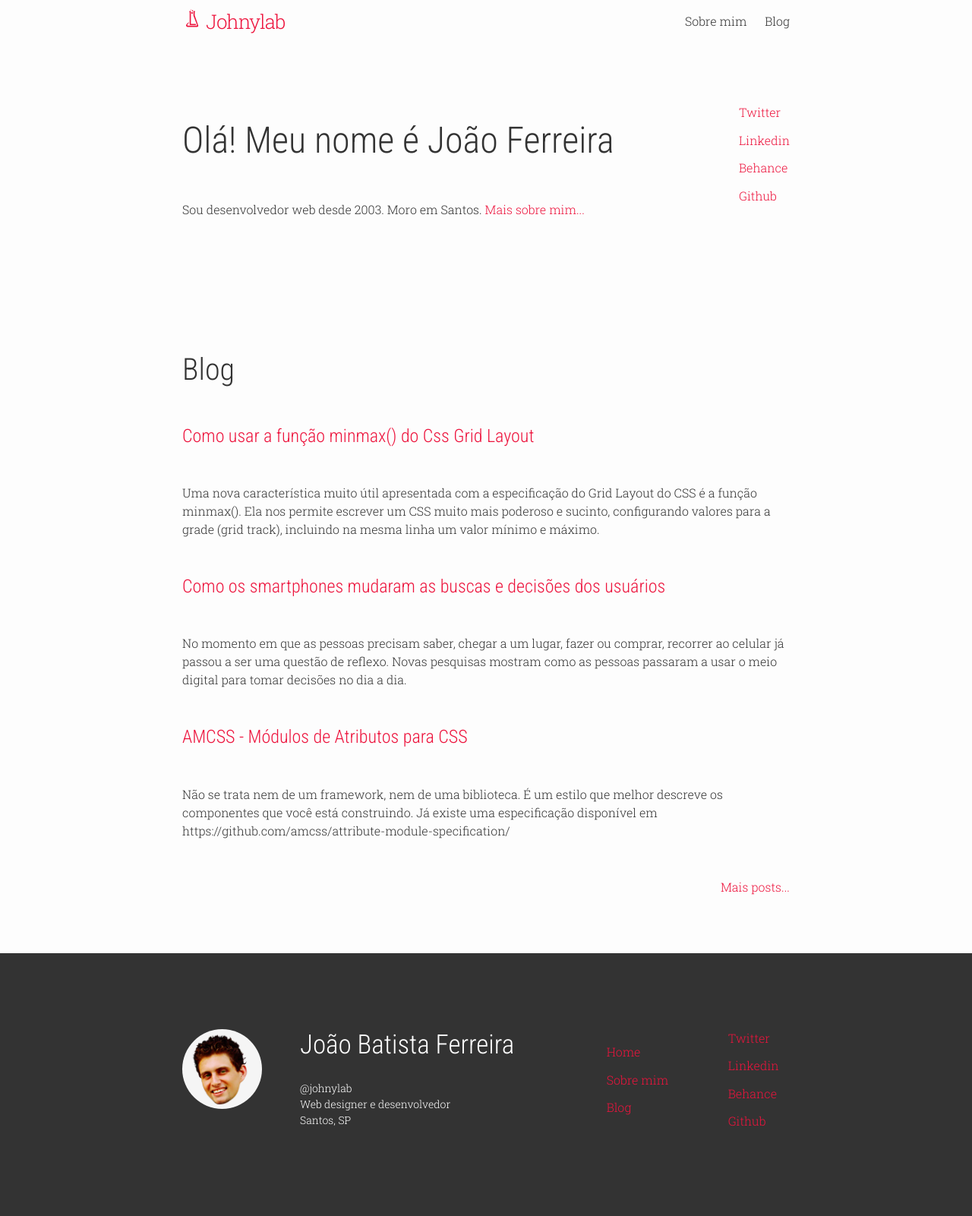
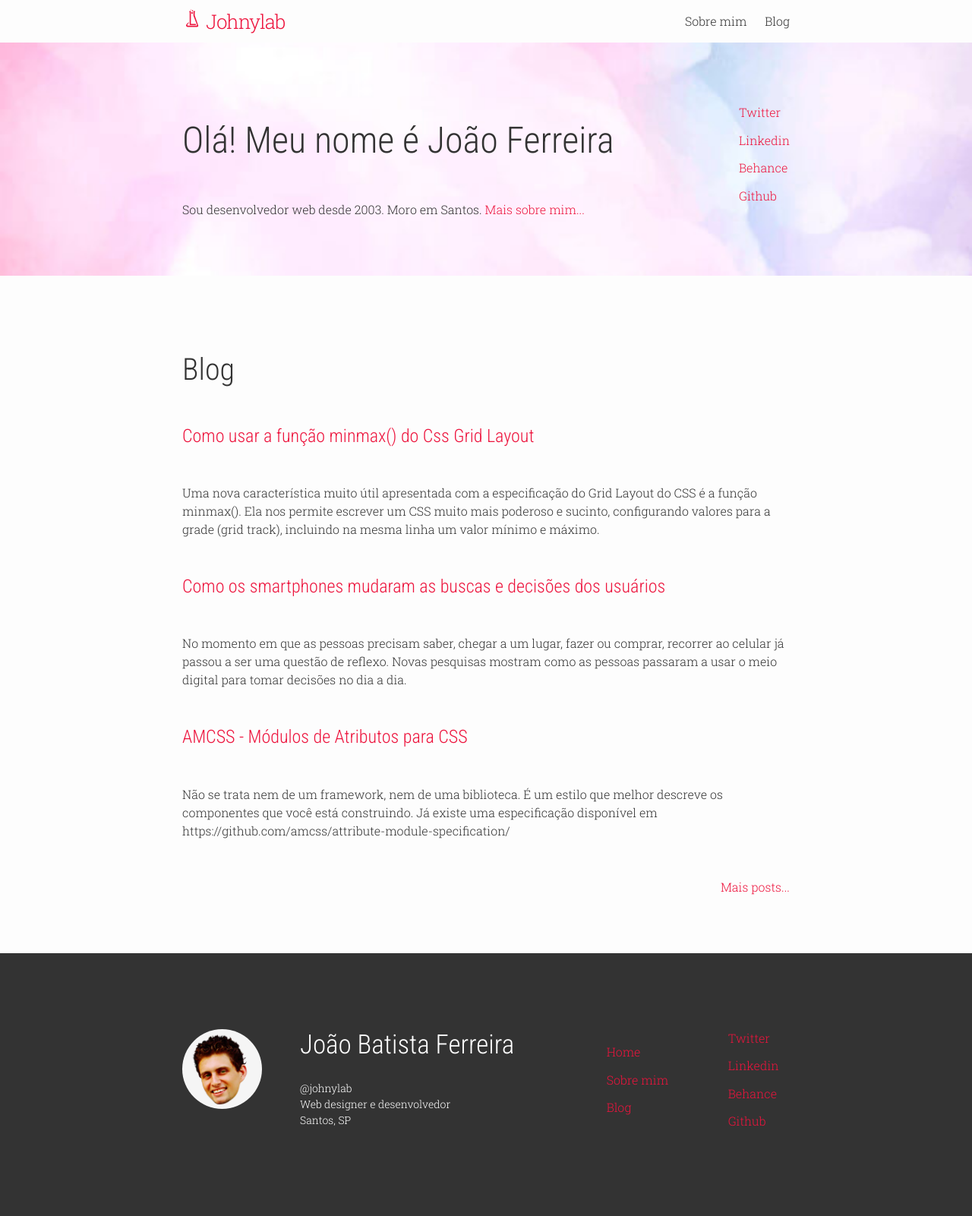
Before and after one commit to johnylab/johnylab.github.io, a Jekyll site: the page built from index.html, in a window 1280 px wide. Shown: the whole page at 76% size. Built offline with Jekyll 4.4.1, drawn with Linux system fonts in a browser that asks for light colours.

Commit message:
Erro de escrita no background

```diff
--- a/_sass/_sections.sass
+++ b/_sass/_sections.sass
@@ -1,7 +1,7 @@
 .section
 
     &-about
-        background: url('#{$baseurl}/img/pink-watercolor.jpg') center no-repeat / cover
+        background: url('#{$baseurl}/img/pink-watercolor.jpg') center / cover
 
     &-blog
         footer
```
